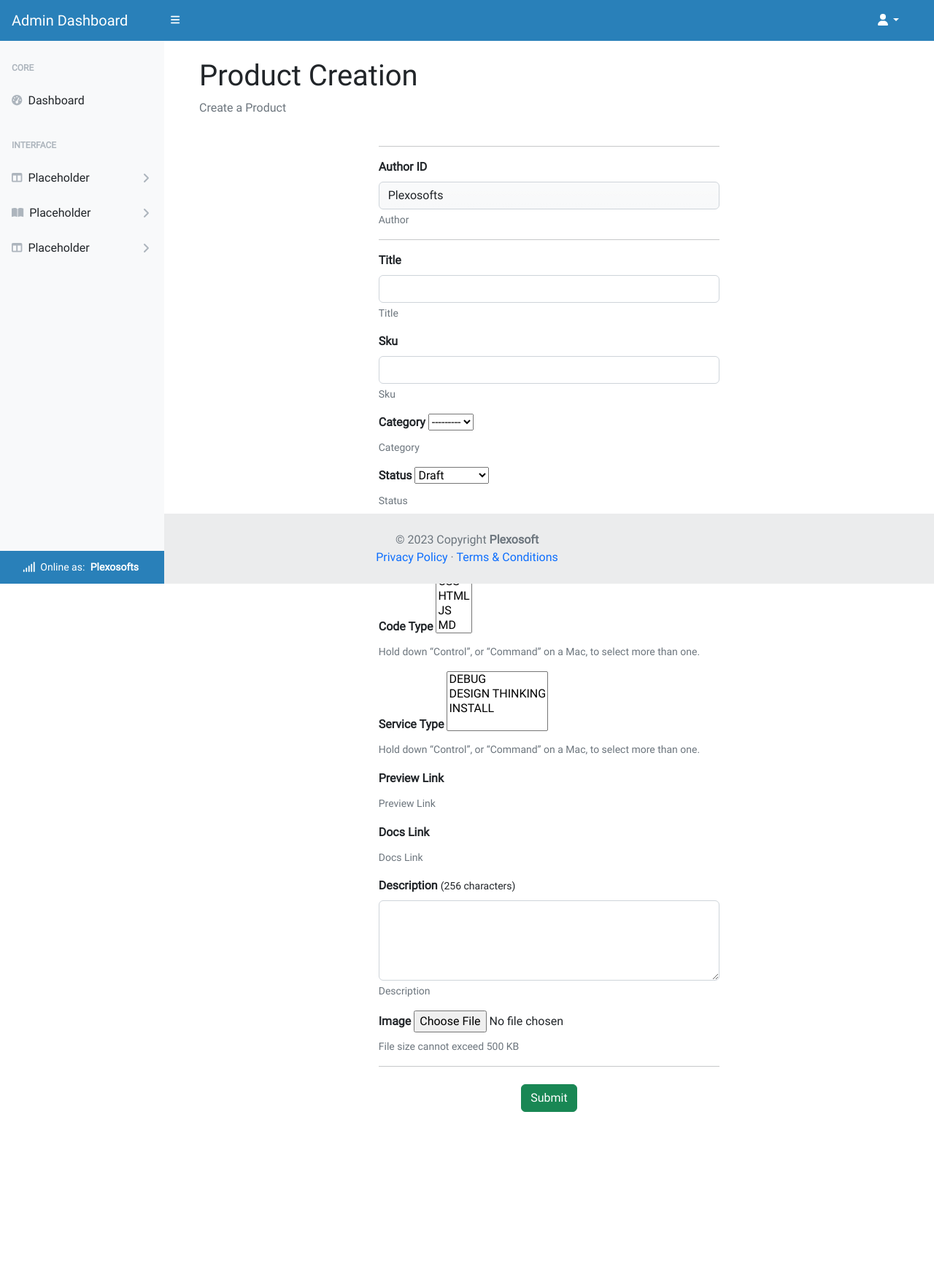
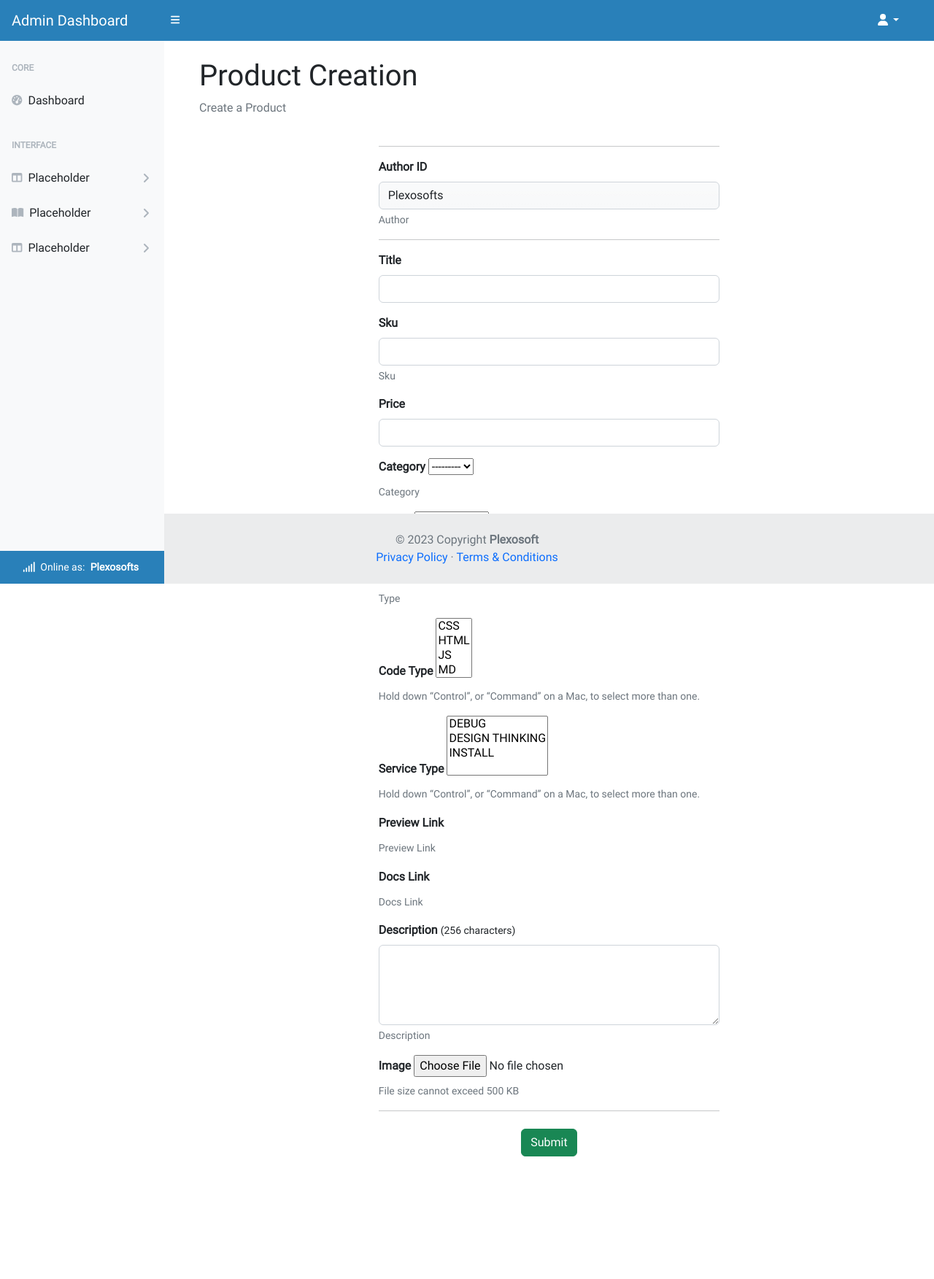
Before and after one commit to Code-Institute-Submissions/py, a Django app: page /account/admin/create/ in a window 1280 px wide. Shown: the whole page at 73% size. Before the commit the page ends 1524 px from the top, so only its background shows below. Run offline with Django 3.2, Linux system fonts and the light colour scheme; a user stored in the database is signed in; data comes from the database, SQL or seed files in the repository; data that the repository does not hold is empty; some libraries are stand-ins or nearby versions; some web fonts are replaced.

Commit message:
fix: correct price input & add required in the forms.py

```diff
--- a/admin_dashboard/templates/admin-dashboard/create_product.html
+++ b/admin_dashboard/templates/admin-dashboard/create_product.html
@@ -58,6 +58,20 @@
                         <div class="errors">{{ form.sku.errors }}</div>
                         {% endif %}
                         <div class="form-text">{{ form.sku.help_text }}</div>
+                    </div>
+
+                    <!-- Price Number -->
+                    <div class="mb-3">
+                        <label for="{{ form.price.id_for_label }}" class="form-label">
+                            <strong>{{ form.price.label }}</strong>
+                        </label>
+                        <input type="number" name="{{ form.price.name }}" class="form-control"
+                            id="{{ form.price.id_for_label }}" value="{{ form.price.value|default:'' }}" step="0.01"
+                            min="0" required>
+                        {% if form.price.errors %}
+                        <div class="errors">{{ form.price.errors }}</div>
+                        {% endif %}
+                        <div class="form-text">{{ form.price.help_text }}</div>
                     </div>
 
 
--- a/product_service/forms.py
+++ b/product_service/forms.py
@@ -9,6 +9,8 @@ from .models import Product
 
 
 class AdminProductCreationForm(forms.ModelForm):
+    title = forms.CharField(required=True)
+    price = forms.DecimalField(required=True)
 
     def save(self, commit=True):
         instance = super(AdminProductCreationForm, self).save(commit=False)
```
